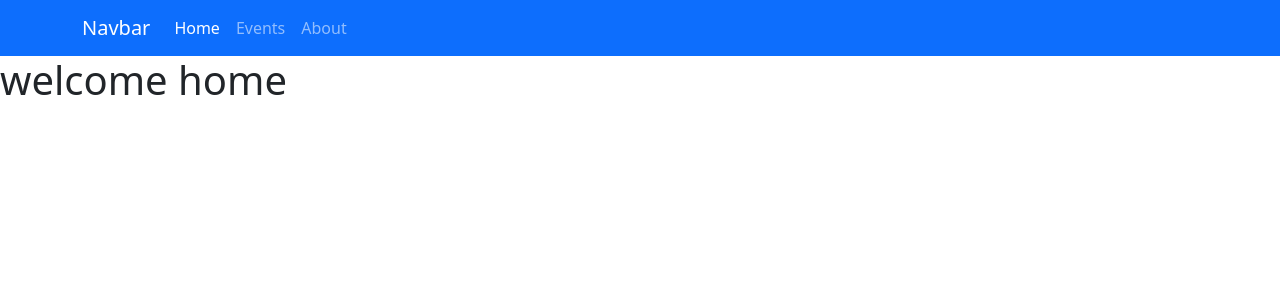
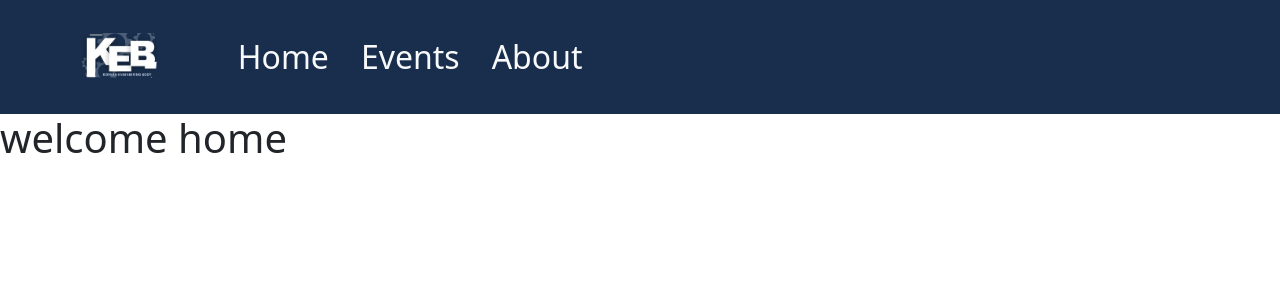
Before and after one commit to Patrick-Sheng/keb-project, a React (Vite) app: page / in a window 1280 px wide. Shown: the top 300 px of the page. Built offline with nearby package versions, Linux system fonts and the light colour scheme.

Commit message:
customised the navigation bar with logos and css

```diff
--- /dev/null
+++ b/src/App.css
@@ -0,0 +1,20 @@
+.custom-navbar {
+	background-color: #192e4d !important;
+}
+
+.custom-navbar .nav-link,
+.custom-navbar .navbar-brand {
+	color: #f8f9fa !important;
+	font-size: 2rem;
+	padding-top: 25px !important;
+	padding-bottom: 25px !important;
+}
+
+.custom-navbar .nav-link:hover {
+	color: #ced4da !important;
+}
+
+.navbar-logo {
+	height: 45px;
+	width: auto;
+}
--- a/src/App.jsx
+++ b/src/App.jsx
@@ -7,26 +7,41 @@ import Container from 'react-bootstrap/Container'
 import Nav from 'react-bootstrap/Nav'
 import Navbar from 'react-bootstrap/Navbar'
 import { LinkContainer } from 'react-router-bootstrap'
+import logo from './images/keb_logo.png'
+import './App.css'
 
 function App() {
 	return (
 		<div>
-			<Navbar
-				bg="primary"
-				data-bs-theme="dark"
-			>
+			<Navbar className="custom-navbar">
 				<Container>
 					<LinkContainer to="/">
-						<Navbar.Brand href="#home">Navbar</Navbar.Brand>
+						<Navbar.Brand>
+							<img
+								src={logo}
+								height="30"
+								className="d-inline-block align-top navbar-logo me-5"
+								alt="KEB logo"
+							/>{' '}
+						</Navbar.Brand>
 					</LinkContainer>
 					<Nav className="me-auto">
-						<LinkContainer to="/">
+						<LinkContainer
+							to="/"
+							className="px-3"
+						>
 							<Nav.Link> Home </Nav.Link>
 						</LinkContainer>
-						<LinkContainer to="/events">
+						<LinkContainer
+							to="/events"
+							className="px-3"
+						>
 							<Nav.Link> Events </Nav.Link>
 						</LinkContainer>
-						<LinkContainer to="/about">
+						<LinkContainer
+							to="/about"
+							className="px-3"
+						>
 							<Nav.Link> About </Nav.Link>
 						</LinkContainer>
 					</Nav>
```
Also changed, not shown: src/images/keb_logo.png (added).
